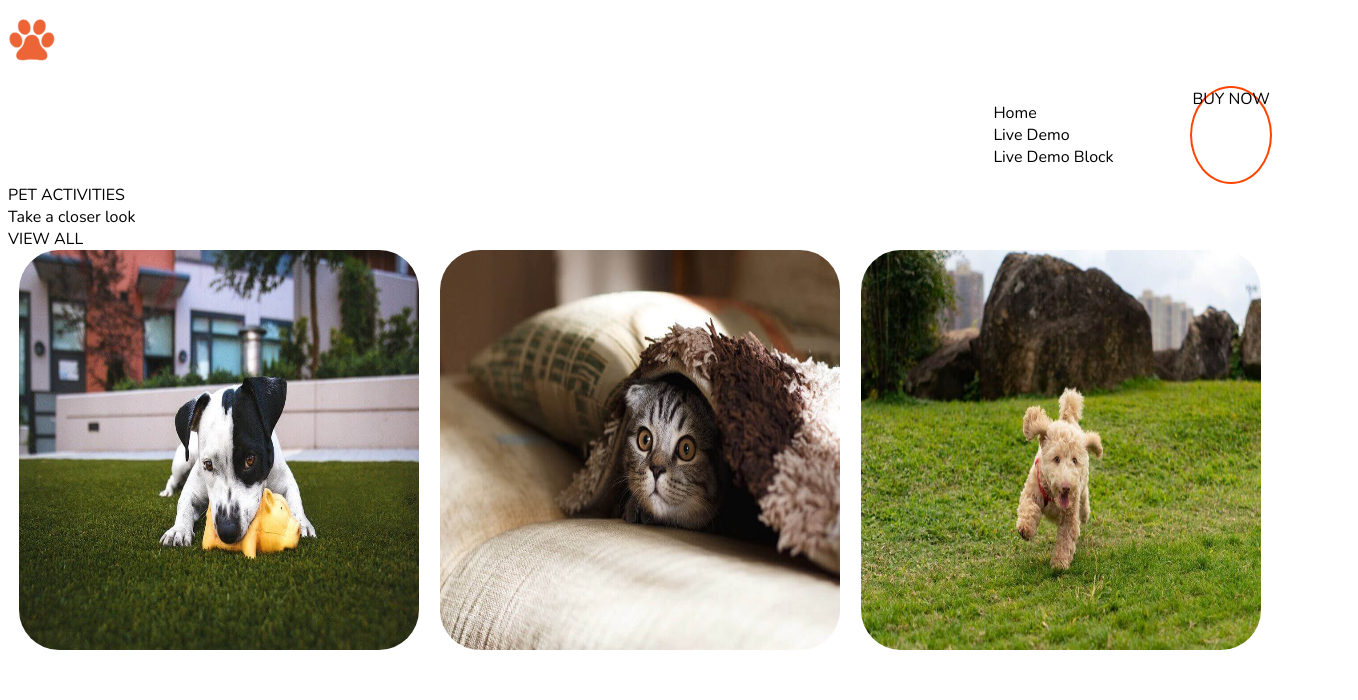
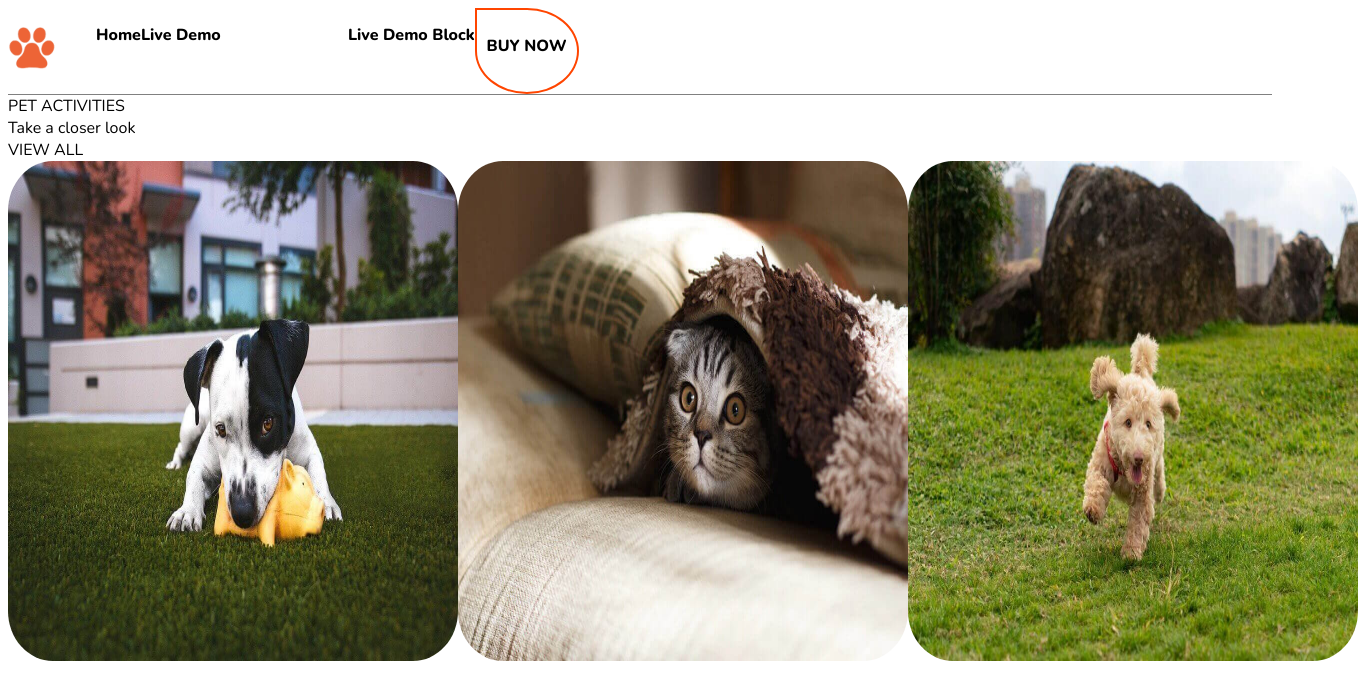
Before and after one commit to Ari-F90/202301-W1CH4-Ariadna-Frias, a website: page index.html in a window 1280 px wide. Shown: the whole page, 1358 px wide, since content can reach past the window. Drawn offline with nearby package versions, Linux system fonts and the light colour scheme.

Commit message:
Added flex styles

```diff
--- a/index.html
+++ b/index.html
@@ -9,7 +9,7 @@
   <link rel="stylesheet" href="css/style.css">
   <link rel="preconnect" href="https://fonts.googleapis.com">
   <link rel="preconnect" href="https://fonts.gstatic.com" crossorigin>
-  <link href="https://fonts.googleapis.com/css2?family=Nunito:wght@200;300&display=swap" rel="stylesheet">
+  <link href="https://fonts.googleapis.com/css2?family=Nunito:wght@200;800&display=swap" rel="stylesheet">
   <link rel="shortcut icon" type="image/x-icon" href="/images/favicon.ico">
 </head>
 
--- a/sass/style.scss
+++ b/sass/style.scss
@@ -1,9 +1,26 @@
+@import url(https://fonts.googleapis.com/css2?family=Nunito:wght@200;800&display=swap);
+
 * {
   box-sizing: border-box;
 }
 
 body {
   font-family: "Nunito", sans-serif;
+}
+
+nav {
+  display: flex;
+}
+
+ul {
+  display: flex;
+}
+nav:first-child {
+  flex-flow: flex-start;
+}
+
+nav:second-child {
+  flex-flow: flex-end;
 }
 
 nav > section {
@@ -14,7 +31,19 @@ nav > section {
 
 li {
   list-style: none;
-  font-weight: 8000;
+  font-weight: 800;
+}
+
+li:hover {
+  color: orange;
+}
+
+select:first-child {
+  font-weight: 800;
+}
+
+select:first-child:hover {
+  color: orange;
 }
 
 select {
@@ -37,8 +66,15 @@ select :first-child {
 }
 
 .buy {
-  border-radius: 50%;
+  border-radius: 0 50% 50% 50%;
   border: 2px solid orangered;
+  font-weight: bold;
+  padding: 25px 10px;
+}
+
+.buy:hover {
+  color: white;
+  background-color: orangered;
 }
 
 .images {
@@ -48,8 +84,11 @@ select :first-child {
 }
 
 section > img {
-  width: 400px;
-  height: 400px;
+  width: 450px;
+  height: 500px;
   border-radius: 10%;
-  gap: 3rem;
 }
+
+nav {
+  border-bottom: 1px solid grey;
+}
```
Also changed, not shown: css/style.css, 1 other file.
